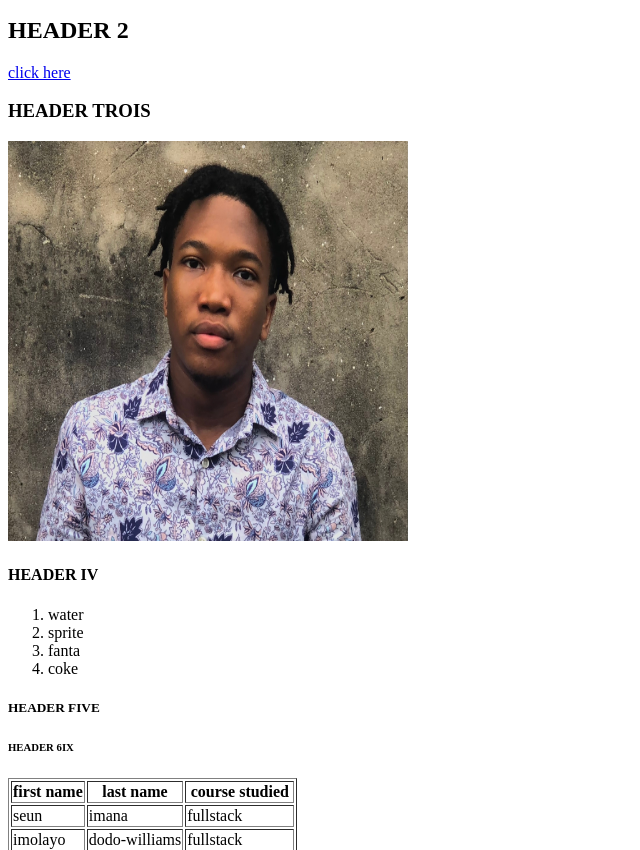
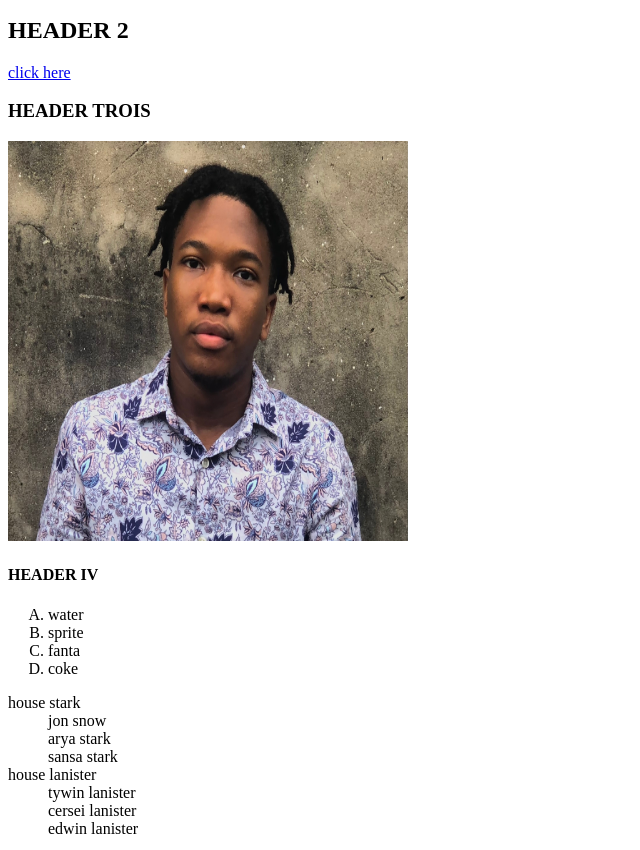
Before and after one commit to khoje16/rice, a plain HTML site: page index.html in a window 1280 px wide. Shown: the part 101-951 px from the top of the page, without its empty margins (0-640 px from the left). Drawn offline with Linux system fonts and the light colour scheme.

Commit message:
descriptive list

```diff
--- a/index.html
+++ b/index.html
@@ -14,12 +14,23 @@
     <h3>HEADER TROIS</h3>
     <img src="image.jpg" height="400" width="400">
     <h4>HEADER IV</h4>
-    <ol>
+    <ol type="A">
         <li>water</li>
         <li>sprite</li>
         <li>fanta</li>
         <li>coke</li>
     </ol>
+    <dl>
+        <dt>house stark</dt>
+        <dd>jon snow</dd>
+        <dd>arya stark</dd>
+        <dd>sansa stark</dd>
+        <dt>house lanister
+            <dd>tywin lanister
+            <dd>cersei lanister</dd>
+            <dd>edwin lanister</dd>
+        </dt>
+    </dl>
     <h5>HEADER FIVE</h5>
     <h6>HEADER 6IX</h6>
     <table border="1">
```
Also changed, not shown: 1 other file.
